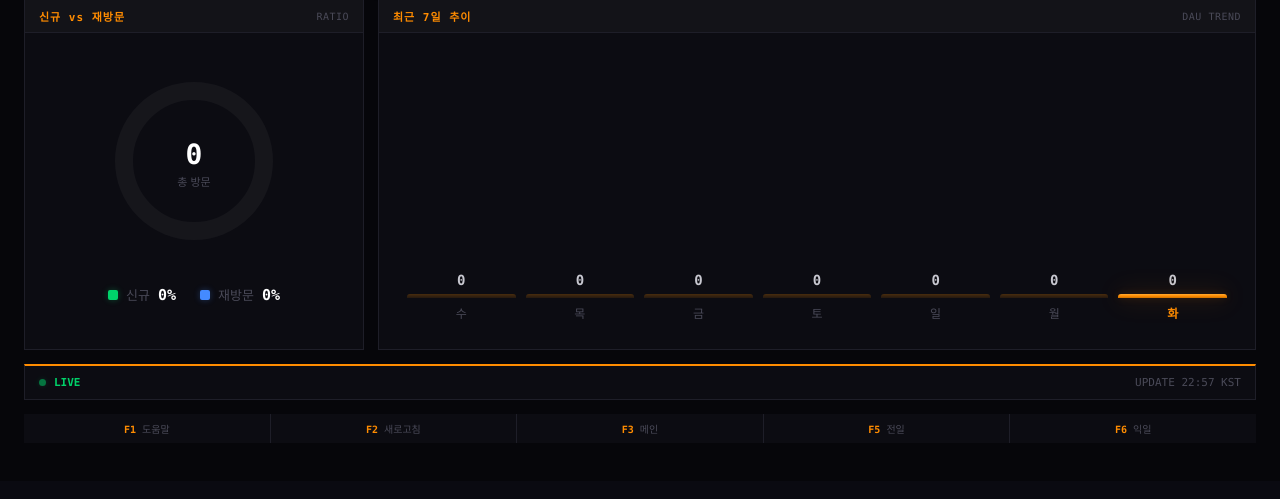
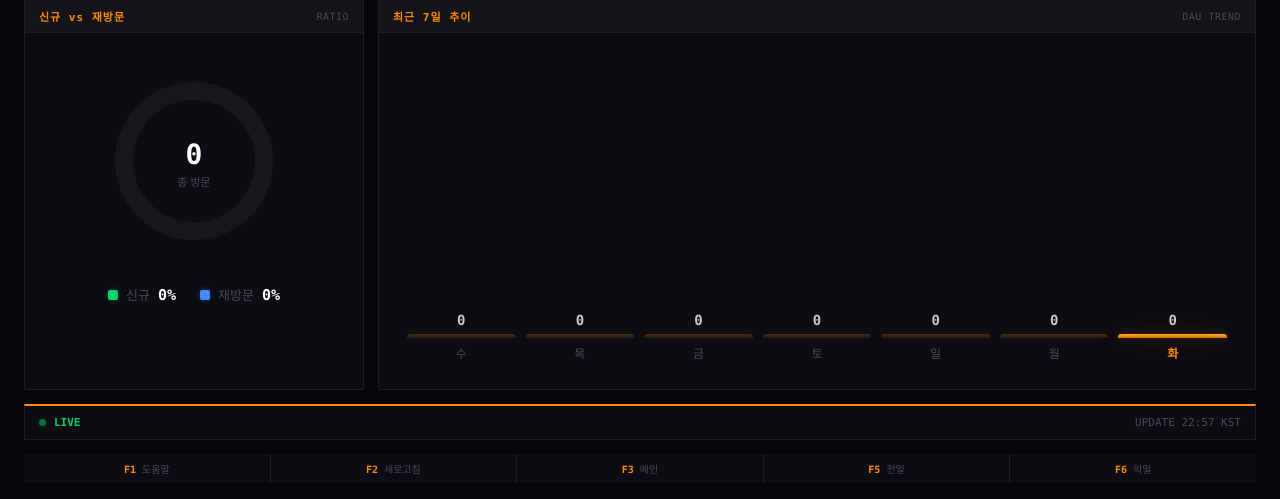
Before and after one commit to wonderfulawsome/Asset-Analysis-Platform, a FastAPI app: page /stats in a window 1280 px wide. Shown: the part 319-818 px from the top of the page. Before the commit the page ends 762 px from the top, so only its background shows below. Run offline with FastAPI, Linux system fonts and the light colour scheme; some web fonts are replaced.

Commit message:
stats: 바 차트 높이 sqrt 스케일 적용, min-height 보장

```diff
--- a/templates/stats.html
+++ b/templates/stats.html
@@ -369,10 +369,10 @@
       display: flex;
       align-items: flex-end;
       gap: 10px;
-      height: 100%;
-      min-height: 200px;
+      flex: 1;
+      min-height: 250px;
     }
-    @media (min-width: 1200px) { .chart-bars { min-height: 260px; } }
+    @media (min-width: 1200px) { .chart-bars { min-height: 300px; } }
     .bar-col {
       flex: 1;
       display: flex;
@@ -380,8 +380,10 @@
       align-items: center;
       gap: 6px;
       height: 100%;
+      min-height: 250px;
       justify-content: flex-end;
     }
+    @media (min-width: 1200px) { .bar-col { min-height: 300px; } }
     .bar-val {
       font-family: var(--mono);
       font-size: 12px;
@@ -772,7 +774,9 @@
 
         requestAnimationFrame(() => {
           setTimeout(() => {
-            bar.style.height = Math.max((r.dau / max) * 100, 5) + '%';
+            /* sqrt 스케일: 작은 값도 눈에 보이게 */
+            const ratio = r.dau > 0 ? Math.sqrt(r.dau / max) * 100 : 0;
+            bar.style.height = Math.max(ratio, 8) + '%';
             val.classList.add('show');
           }, 200 + i * 90);
         });
```
